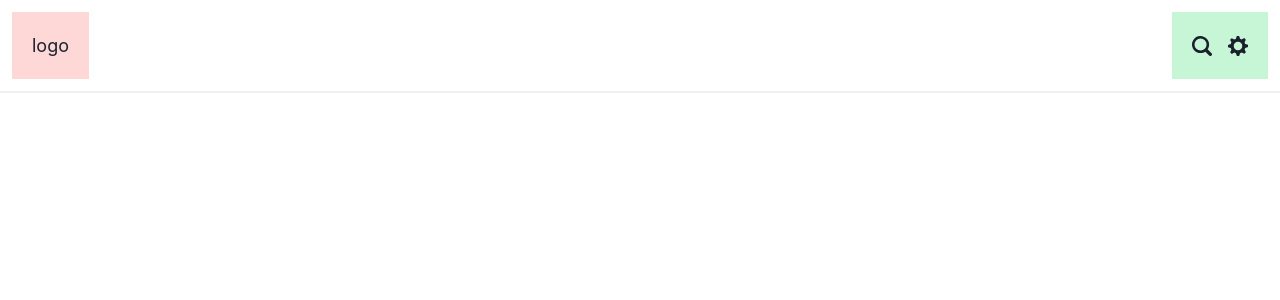
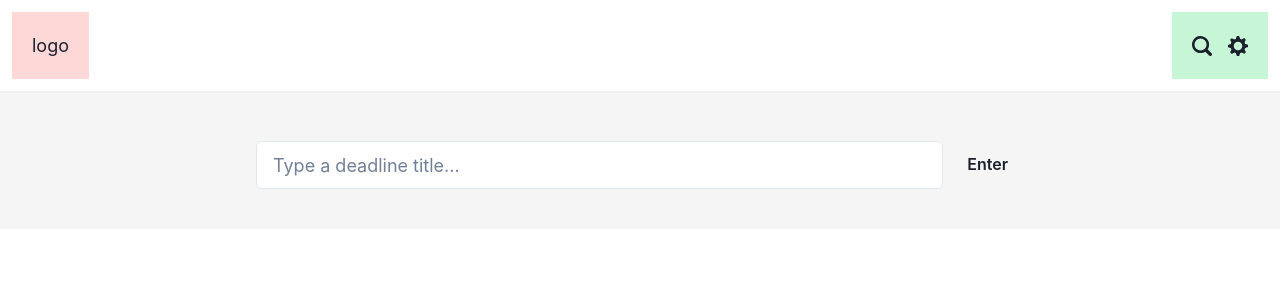
Before and after one commit to marlalain/relay-crud, a Next.js app: page / in a window 1280 px wide. Shown: the top 300 px of the page. Built offline with nearby package versions, Linux system fonts and the light colour scheme.

Commit message:
feat(deadline): adds input section

```diff
--- /dev/null
+++ b/src/components/deadline/deadline-input.tsx
@@ -0,0 +1,20 @@
+import {NextComponentType} from "next";
+import {Box, Button, Center, Flex, Input} from "@chakra-ui/react";
+
+const DeadlineInput: NextComponentType = () => {
+	return <Center bg='blackAlpha.50' pb={10}>
+		<Flex mt={12} w='60%' h='20%'>
+			<Box flexGrow={1}>
+				<Input bg='white' size='lg' placeholder='Type a deadline title...'/>
+			</Box>
+
+			<Box w={2}/>
+
+			<Box>
+				<Button height='100%' variant='ghost' colorScheme='gray'>Enter</Button>
+			</Box>
+		</Flex>
+	</Center>
+}
+
+export default DeadlineInput;
--- a/src/pages/index.tsx
+++ b/src/pages/index.tsx
@@ -1,12 +1,14 @@
 import type {NextPage} from "next";
 import Header from "./header";
 import Navbar from "../components/navbar";
+import DeadlineInput from "../components/deadline/deadline-input";
 
 const Home: NextPage = () => {
 	return (
 		<>
 			<Header/>
 			<Navbar/>
+			<DeadlineInput/>
 		</>
 	);
 };
```
